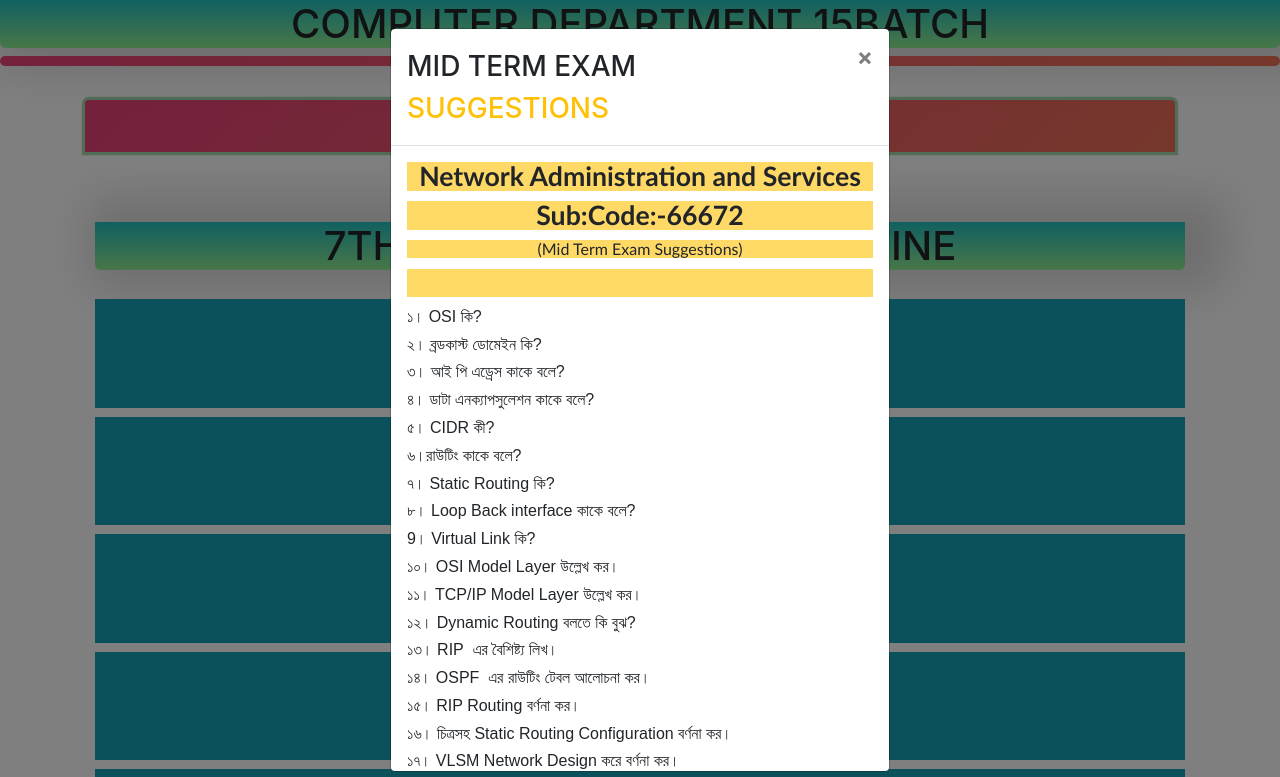
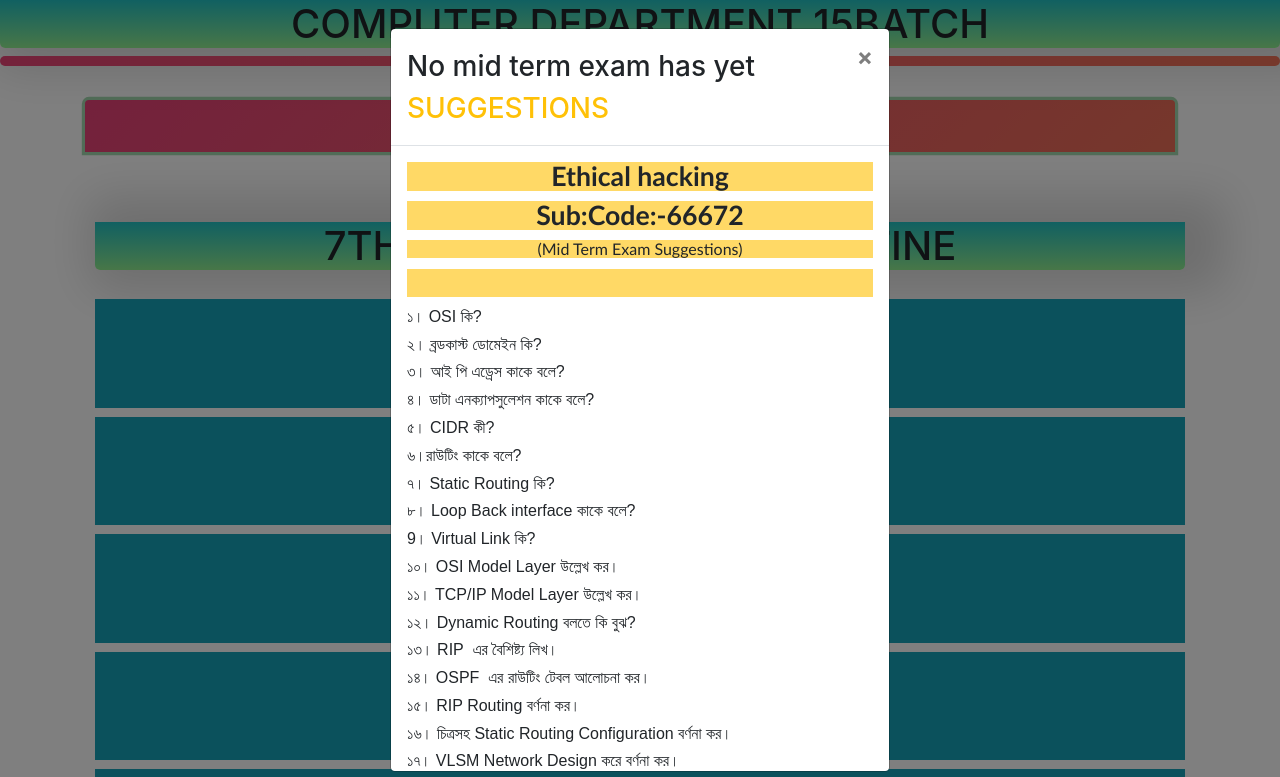
Before and after one commit to salahuddinjony/Class-Routine, a plain HTML site: page index.html in a window 1280 px wide. Both pictures are taken after a click on the link "CURRENT NOTICE". Shown: the top 777 px of the page. Drawn offline with nearby package versions, Linux system fonts and the light colour scheme.

Commit message:
updated subject name

```diff
--- a/index.html
+++ b/index.html
@@ -111,7 +111,7 @@ div.WordSection1
 
         <!-- Modal Header -->
        <div class="modal-header">
-          <h3 class="modal-title">MID TERM EXAM <sapan class="text-warning"> SUGGESTIONS</sapan></h3>
+          <h3 class="modal-title">No mid term exam has yet <sapan class="text-warning"> SUGGESTIONS</sapan></h3>
           <button type="button" class="close" data-dismiss="modal">×</button>
         </div>
 
@@ -120,7 +120,7 @@ div.WordSection1
         <div class=WordSection1>
 
 <p class=MsoNormal align=center style='text-align:center;background:#FFD966'><b><span
-style='font-size:20.0pt;line-height:107%'>Network Administration and Services</span></b></p>
+style='font-size:20.0pt;line-height:107%'>Ethical hacking</span></b></p>
 
 <p class=MsoNormal align=center style='text-align:center;background:#FFD966'><b><span
 style='font-size:20.0pt;line-height:107%'>Sub:Code:-66672</span></b></p>
```
